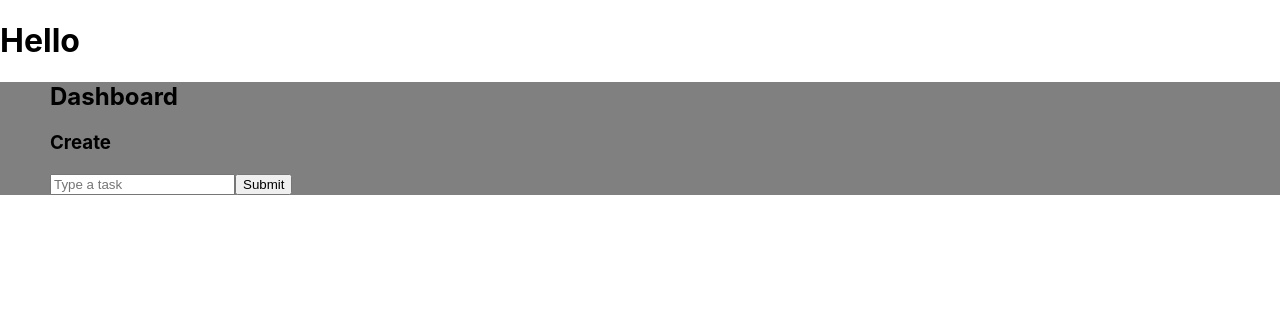
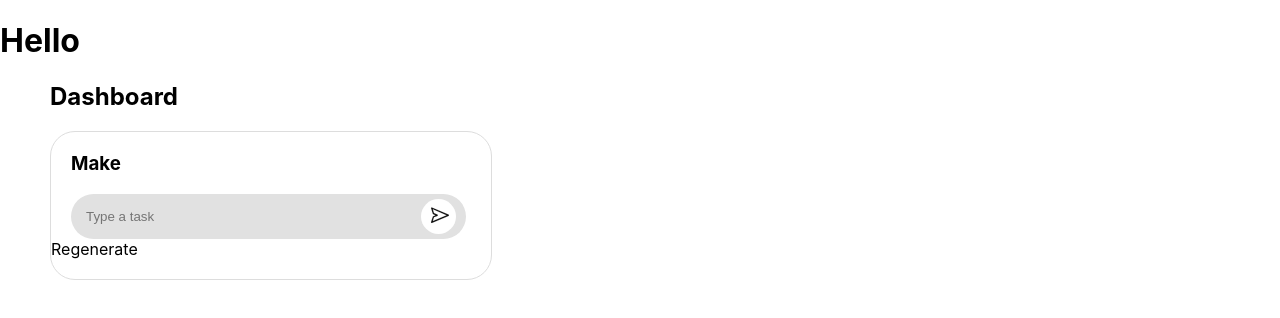
Before and after one commit to dnhan1707/taskbreaker, a React (Create React App) app in the folder client/: page / in a window 1280 px wide. Shown: the top 318 px of the page. Built offline with nearby package versions, Linux system fonts and the light colour scheme.

Commit message:
preview ui

```diff
--- a/client/src/components/Dashboard.js
+++ b/client/src/components/Dashboard.js
@@ -2,12 +2,18 @@ import React, { useState } from 'react';
 import styles from './Dashboard.module.css';
 import user_prompt from "../prompt.js";
 import PromptedUser from "./PromptedUser.js";
+import DashboardBento from './DashboardBento.js';
+import loadingGif from '../images/loading.gif';
 
 const Dashboard = () => {
     const [textInput, setTextInput] = useState("");
     const [result, setResult] = useState({});
+    const [loading, setLoading] = useState(false);
+    const [showPreview, setShowPreview] = useState(false);
 
     const fetchKindo = async (user_prompt_text) => {
+        setLoading(true);
+        setShowPreview(true);
         try {
             const API_KEY = "7a488c20-bf18-47e7-b5b1-79706bf8b572-ce792aa4d58109b9"; // Your API key
             const BASE_URL = 'https://llm.kindo.ai/v1/chat/completions'; // Kindo API URL
@@ -34,6 +40,7 @@ const Dashboard = () => {
 
             const responseData = await response.json();
             setResult(JSON.parse(responseData.choices[0].message.content));
+            setLoading(false);
         } catch (error) {
             console.error('Error fetching data:', error);
             setResult("Error fetching data");
@@ -50,21 +57,43 @@ const Dashboard = () => {
         <div className={styles.dashboard}>
             <h2>Dashboard</h2>
 
-            <div>
-                <h3>Create</h3>
+            <DashboardBento
+                name="Make"
+                content={<div className={styles.searchContainer}>
                     <input
+                        className={styles.searchBar}
                         type="text"
                         placeholder="Type a task"
                         value={textInput}
                         onChange={(e) => setTextInput(e.target.value)}
+                        onKeyDown={(e) => {
+                            if (e.key === 'Enter') {
+                                submitPrompt();
+                            }
+                        }}
                     />
 
-                <button type="button" onClick={submitPrompt}>Submit</button>
+                    <div className={styles.searchButton} onClick={submitPrompt}>
+                        <svg width="32" height="32" stroke="#e1e1e1" xmlns="http://www.w3.org/2000/svg" version="1.1" viewBox="-5.0 -10.0 110.0 135.0">
+                            <path d="m86.18 47.238-70-30c-1.0742-0.4375-2.3008-0.21484-3.1562 0.56641-0.85547 0.78125-1.1836 1.9883-0.84375 3.0938l7.1797 23.102c0.26562 0.82812 0.86719 1.5039 1.6602 1.8594l9.4805 4.1406-9.4805 4.1211c-0.79297 0.35547-1.3945 1.0312-1.6602 1.8594l-7.2188 23.121c-0.31641 0.92188-0.16797 1.9414 0.39844 2.7344 0.57031 0.79297 1.4844 1.2656 2.4609 1.2656 0.40625-0.003906 0.80469-0.082031 1.1797-0.24219l70-30c1.1055-0.46875 1.8242-1.5586 1.8242-2.7578 0-1.2031-0.71875-2.2891-1.8242-2.7617zm-66.379 27.441 4.8789-15.602 14.52-6.3203v0.003907c1.0977-0.48047 1.8047-1.5664 1.8008-2.7617 0.007812-1.1914-0.70312-2.2734-1.8008-2.7383l-14.52-6.3398-4.8789-15.602 57.578 24.68z"/>
+                        </svg>
+                    </div>
 
+                    <div>Regenerate</div>
+                </div>
+                }
+            />
+
+            {showPreview && (<DashboardBento
+                name="Preview"
+                content={<div>
+                    {loading && (<img src={loadingGif} width="80" height="80"/>)}
                     {Object.entries(result).map(([name, tasks]) => (
                         <PromptedUser key={name} name={name} tasks={tasks} />
                     ))}
                 </div>
+                }
+            />)}
         </div>
     );
 };
--- a/client/src/components/Dashboard.module.css
+++ b/client/src/components/Dashboard.module.css
@@ -1,4 +1,33 @@
 .dashboard {
     padding-inline: 50px;
-    background-color: grey;
 }
+
+.searchContainer {
+    position: relative;
+    width: 100%;
+}
+
+.searchBar {
+    padding: 15px;
+    border-radius: 25px;
+    width: 365px;
+    border: none;
+    background-color: #e1e1e1;
+    margin-left: 20px;
+}
+
+.searchButton {
+    position: absolute;
+    top: 5px;
+    right: 35px;
+    cursor: pointer;
+    background-color: white;
+    width: 35px;
+    height: 35px;
+    border-radius: 500px;
+}
+
+.searchButton svg {
+    margin-left: 3px;
+    margin-top: 2px;
+}
--- /dev/null
+++ b/client/src/components/DashboardBento.js
@@ -0,0 +1,13 @@
+import React, { useState } from 'react';
+import styles from './DashboardBento.module.css';
+
+const DashboardBento = ({name, content}) => {
+    return (
+        <div className={styles.dashboardBento}>
+            <h3 className={styles.name}>{name}</h3>
+            {content}
+        </div>
+    );
+};
+
+export default DashboardBento;
--- /dev/null
+++ b/client/src/components/DashboardBento.module.css
@@ -0,0 +1,11 @@
+.dashboardBento {
+    width: 440px;
+    border-radius: 25px;
+    border: solid #DDD 1px;
+    padding-block: 20px;
+}
+
+.name {
+    margin-top: 0px;
+    padding-left: 20px;
+}
--- a/client/src/components/PromptedUser.js
+++ b/client/src/components/PromptedUser.js
@@ -2,17 +2,36 @@ import React from 'react';
 import styles from './PromptedUser.module.css';
 
 const PromptedUser = ({name, tasks}) => {
+    const calculateDaysBetween = (start, end) => {
+        const startDate = new Date(start);
+        const endDate = new Date(end);
+
+        const timeDifference = endDate - startDate;
+
+        const daysDifference = timeDifference / (1000 * 60 * 60 * 24);
+
+        let output;
+
+        if(daysDifference == 1){
+            output = " | " + daysDifference + " day";
+        }
+        else if(daysDifference == 0){
+            output = "";
+        }
+        else{
+            output = " | " + daysDifference + " days";
+        }
+
+        return output;
+    };
+
     return (
-        <div>
-            <p>{name}</p>
-
+        <div className={styles.promptedUser}>
+            <p className={styles.name}>{name}</p>
             <ul>
                 {tasks.map((task, index) => (
                     <li key={index} className={styles.task}>
-                        <p><strong>Task:</strong> {task.task}</p>
-                        <p><strong>Start Day:</strong> {task.start_day}</p>
-                        <p><strong>End Day:</strong> {task.end_day}</p>
-                        <p><strong>Need Help:</strong> {task.need_help}</p>
+                        <p>{task.task} {calculateDaysBetween(task.start_day, task.end_day)}</p>
                     </li>
                 ))}
             </ul>
--- a/client/src/components/PromptedUser.module.css
+++ b/client/src/components/PromptedUser.module.css
@@ -0,0 +1,29 @@
+.promptedUser {
+    /* background-color: rgba(0, 0, 0, .02); */
+    border: solid #DDD 1px;
+    width: 300px;
+    height: 120px;
+    border-radius: 25px;
+
+    padding-inline: 20px;
+    padding-block: 1px;
+
+    margin-bottom: 20px;
+}
+
+.name {
+    font-size: 14px;
+    font-weight: 600;
+}
+
+ul {
+    margin-top: -10px;
+    padding-left: 0;
+    margin-left: 0;
+    list-style-type: none;
+}
+
+li {
+    font-size: 11px;
+    font-weight: 300;
+}
```
Also changed, not shown: client/src/images/loading.gif (added). Lines whose indentation alone changed are shown as unchanged.
